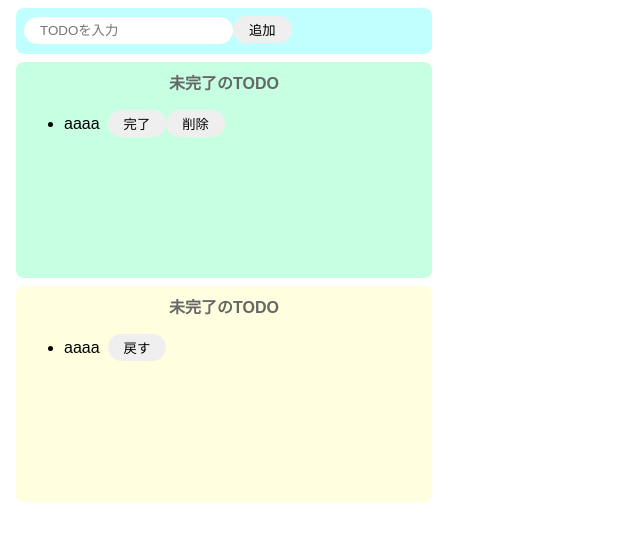
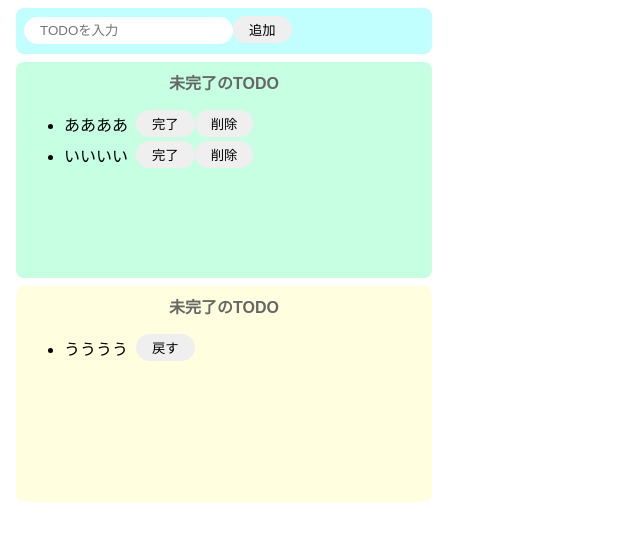
Before and after one commit to ak-empereur-7/react-todo, a React (Create React App) app: page / in a window 1280 px wide. Shown: the top 540 px of the page, without its empty margins (0-640 px from the left). Built offline with nearby package versions, Linux system fonts and the light colour scheme.

Commit message:
add-IncompleteTodos

```diff
--- a/src/App.jsx
+++ b/src/App.jsx
@@ -1,29 +1,65 @@
+import { useState } from "react";
 import "./styles.css";
 
 export const App = () => {
+  const [todoText, setTodoText] = useState("");
+
+  const [incompleteTodos, setIncompleteTodos] = useState([
+    "ああああ",
+    "いいいい"
+  ]);
+
+  const [completeTodos, setCompleteTodos] = useState(["うううう"]);
+
+  const onChangeText = (event) => setTodoText(event.target.value);
+
+  const onClickAdd = () => {
+    if (todoText === "") return;
+    // ...incompleteTodosで現在incompleteTodosの配列の中身を全て入れられる
+    // todoTextの内容を後ろに追加
+    const newTodos = [...incompleteTodos, todoText];
+    setIncompleteTodos(newTodos);
+    // 入力した内容を初期化
+    setTodoText("");
+  };
+
   return (
     <>
       <div className="input-area">
-        <input placeholder="TODOを入力" />
-        <button>追加</button>
+        <input
+          placeholder="TODOを入力"
+          value={todoText}
+          onChange={onChangeText}
+        />
+        <button onClick={onClickAdd}>追加</button>
       </div>
       <div className="incomplete-area">
         <p className="title">未完了のTODO</p>
         <ul>
-          <div className="list-row">
-            <li>aaaa</li>
-            <button>完了</button>
-            <button>削除</button>
-          </div>
+          {incompleteTodos.map((todo) => {
+            return (
+              // Reactでは仮想DOMが裏で差分を見ているので、ループのときは
+              // returnの親要素にkeyを設定する
+              <div key={todo} className="list-row">
+                <li>{todo}</li>
+                <button>完了</button>
+                <button>削除</button>
+              </div>
+            );
+          })}
         </ul>
       </div>
       <div className="complete-area">
         <p className="title">未完了のTODO</p>
         <ul>
-          <div className="list-row">
-            <li>aaaa</li>
-            <button>戻す</button>
-          </div>
+          {completeTodos.map((completeTodo) => {
+            return (
+              <div key={completeTodo} className="list-row">
+                <li>{completeTodo}</li>
+                <button>戻す</button>
+              </div>
+            );
+          })}
         </ul>
       </div>
     </>
```
